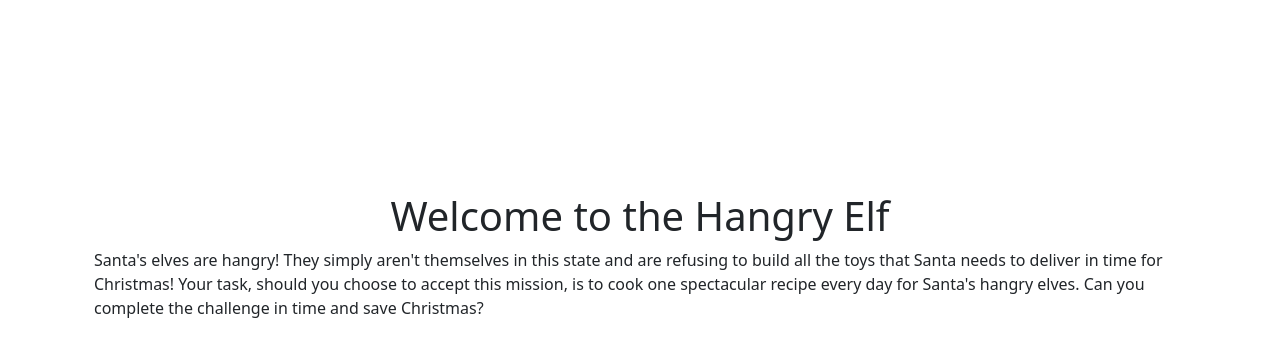
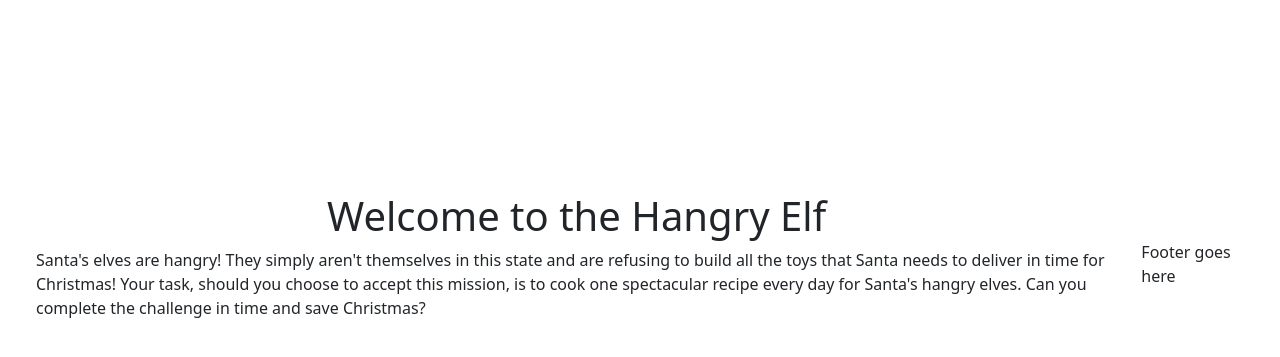
Before and after one commit to Jays-T/xmas_hacathon, a Django app: page / in a window 1280 px wide. Shown: the part 136-493 px from the top of the page. Run offline with Django 3.2, Linux system fonts and the light colour scheme.

Commit message:
update requirements.txt with latest dependencies

```diff
--- a/requirements.txt
+++ b/requirements.txt
@@ -1,11 +1,13 @@
 asgiref==3.4.1
 cloudinary==1.28.0
+dj-database-url==0.5.0
 Django==3.2
 django-allauth==0.41.0
 django-cloudinary-storage==0.3.0
 gunicorn==20.1.0
 oauthlib==3.1.1
 Pillow==8.4.0
+psycopg2==2.9.2
 python3-openid==3.2.0
 pytz==2021.3
 requests-oauthlib==1.3.0
--- a/templates/base.html
+++ b/templates/base.html
@@ -74,7 +74,12 @@
 
     </div>
   </div>
+  <footer>
+    Footer goes here
+  </footer>
+
 </section>
+
     {% block postloadjs %}
     {% endblock %}
   </body>
```
